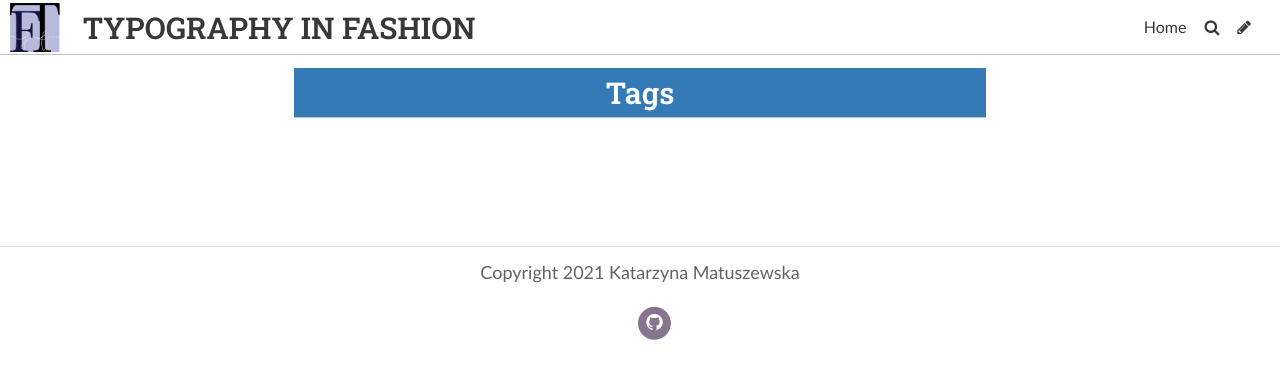
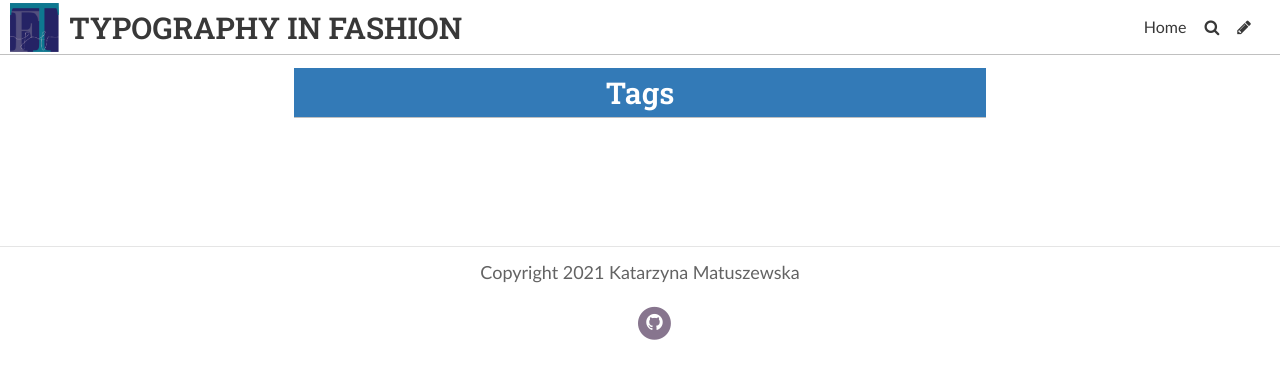
Before and after one commit to kasiamatuszewska/typographydesign, a Jekyll site: the page built from pages/tags.md, in a window 1280 px wide. Shown: the top 379 px of the page. Built offline with Jekyll 4.4.1, drawn with Linux system fonts in a browser that asks for light colours; some web fonts are replaced.

Commit message:
Update Settings “general”

```diff
--- a/_data/settings.yml
+++ b/_data/settings.yml
@@ -6,7 +6,7 @@ header_text: ""
 header_text_color: "#cb0076"
 bannerheight: 100vh
 navbarheight: 55px
-logo: ../uploads/png.png
+logo: ../uploads/logo.png
 favicon: /uploads/favicon.ico
 gridlayout: true
 fixednavbar: false
```
Also changed, not shown: uploads/logo.png (added).
